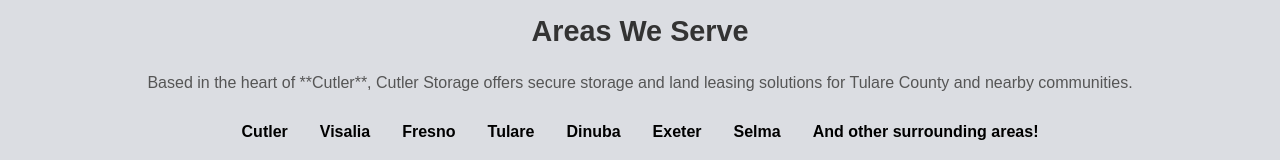
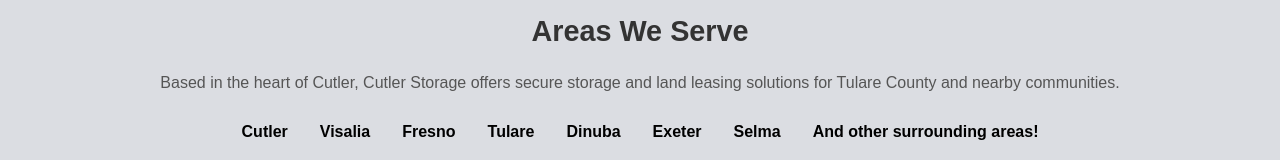
Before and after one commit to VendettiStudios/cutlerstorage, a Next.js app: page / in a window 1280 px wide. Shown: the part 1696-1856 px from the top of the page. Built offline with nearby package versions, Linux system fonts and the light colour scheme.

Commit message:
update, and remove those dang stars

```diff
--- a/package.json
+++ b/package.json
@@ -9,6 +9,7 @@
     "lint": "next lint"
   },
   "dependencies": {
+    "@vercel/analytics": "^1.5.0",
     "next": "15.1.3",
     "react": "^19.0.0",
     "react-dom": "^19.0.0"
--- a/src/app/layout.tsx
+++ b/src/app/layout.tsx
@@ -2,6 +2,7 @@
 import { Geist, Geist_Mono } from "next/font/google";
 import "./globals.css";
 import Script from "next/script";
+import { Analytics } from "@vercel/analytics/react";
 
 const geistSans = Geist({
   variable: "--font-geist-sans",
--- a/src/components/areasServiced/areasServiced.tsx
+++ b/src/components/areasServiced/areasServiced.tsx
@@ -5,7 +5,7 @@
     <section className={styles.areasServiced}>
       <h2>Areas We Serve</h2>
       <p>
-        Based in the heart of **Cutler**, Cutler Storage offers secure storage and land leasing solutions for Tulare County and nearby communities.
+        Based in the heart of Cutler, Cutler Storage offers secure storage and land leasing solutions for Tulare County and nearby communities.
       </p>
       <ul className={styles.locations}>
         <li>Cutler</li>
```
Also changed, not shown: 1 other file (tests, documents, lock files or other folders).
